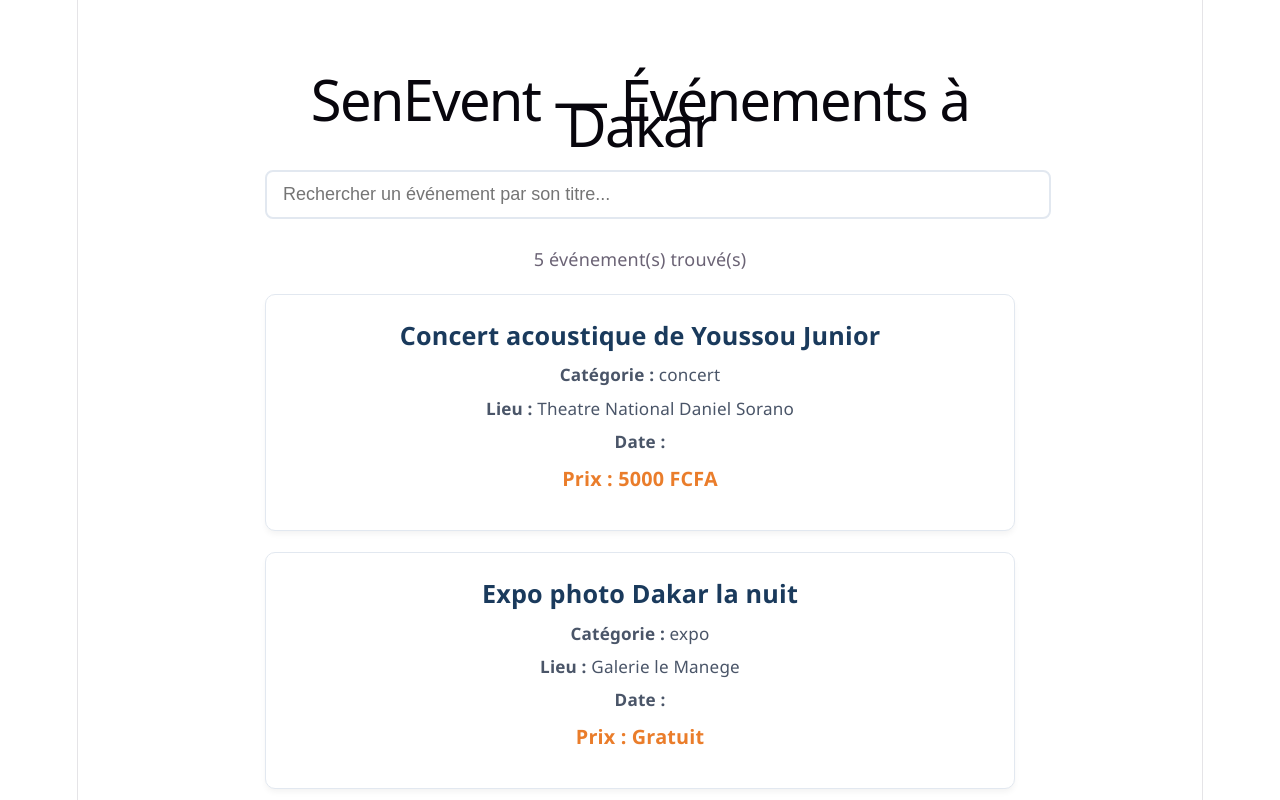
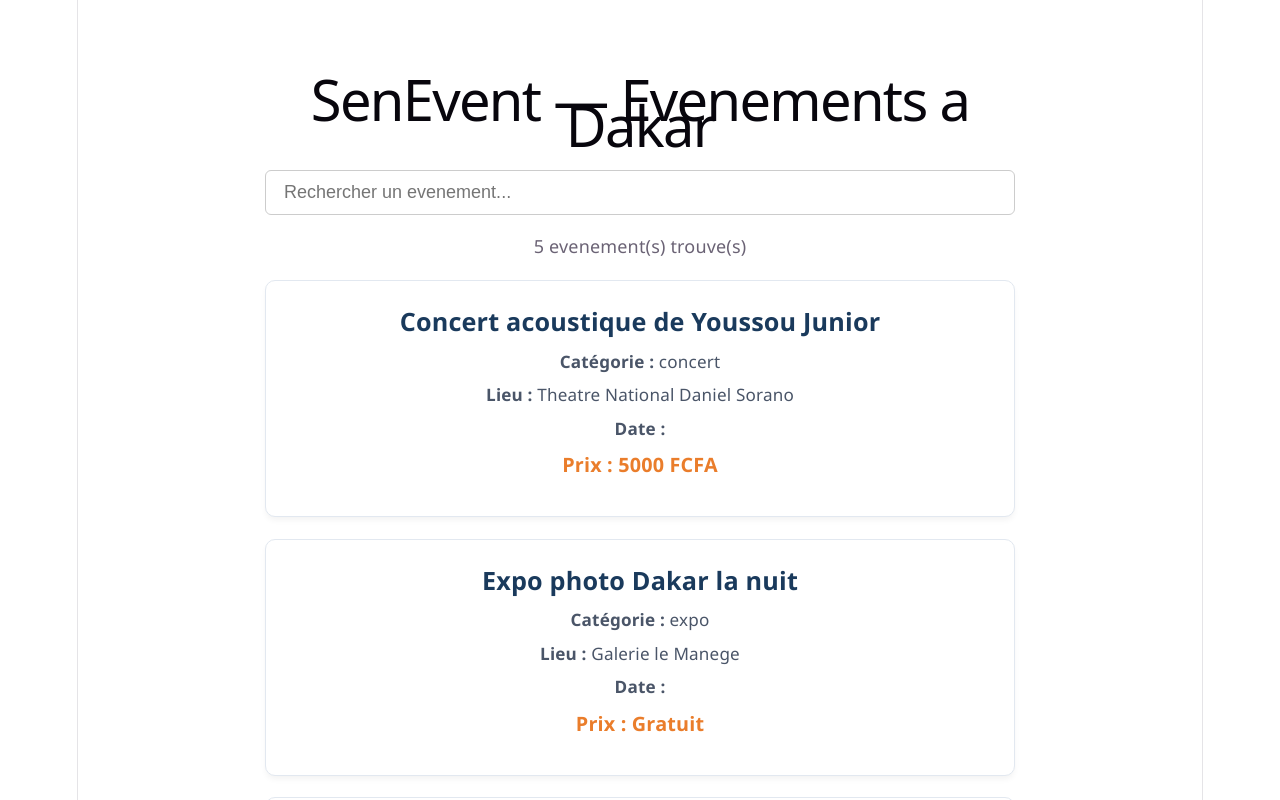
Before and after one commit to khadidiatou12/senevent, a React app in the folder apps/web/: page / in a window 1280 px wide. Shown: the top 800 px of the page. Built offline with nearby package versions, Linux system fonts and the light colour scheme; the HTML template or start-up script is replaced by a standard one.

Commit message:
titre de l onglet synchronise avec le compteur

```diff
--- a/apps/web/src/App.jsx
+++ b/apps/web/src/App.jsx
@@ -4,10 +4,10 @@ import SearchBar from './components/SearchBar';
 import styles from './App.module.css';
 
 const App = () => {
-  const [evenements, setEvenements] = useState([]);
-  const [chargement, setChargement] = useState(true);
-  const [erreur, setErreur] = useState(null);
-  const [recherche, setRecherche] = useState('');
+  const [evenements,  setEvenements]  = useState([]);
+  const [chargement, setChargement]  = useState(true);
+  const [erreur,     setErreur]      = useState(null);
+  const [recherche,  setRecherche]   = useState('');
 
   const charger = async () => {
     setChargement(true);
@@ -34,31 +34,34 @@ const App = () => {
     ev.titre.toLowerCase().includes(recherche.toLowerCase())
   );
 
+  useEffect(() => {
+    if (evenementsFiltres.length > 0) {
+      document.title = `(${evenementsFiltres.length}) SenEvent`;
+    } else {
+      document.title = 'SenEvent';
+    }
+  }, [evenementsFiltres.length]);
+
   return (
     <div className={styles.container}>
-      <h1 className={styles.titre}>SenEvent — Événements à Dakar</h1>
-
+      <h1 className={styles.titre}>SenEvent — Evenements a Dakar</h1>
       {chargement && (
-        <p className={styles.message}>Chargement des événements...</p>
+        <p className={styles.message}>Chargement des evenements...</p>
       )}
-
       {erreur && (
         <div className={styles.erreur}>
           <p>Erreur : {erreur}</p>
-          <button className={styles.bouton} onClick={charger}>
-            Réessayer
-          </button>
+          <button className={styles.bouton} onClick={charger}>Reessayer</button>
         </div>
       )}
-
       {!chargement && !erreur && (
         <>
           <SearchBar recherche={recherche} onRecherche={setRecherche} />
           <p className={styles.compteur}>
-            {evenementsFiltres.length} événement(s) trouvé(s)
+            {evenementsFiltres.length} evenement(s) trouve(s)
           </p>
           {evenementsFiltres.length === 0 ? (
-            <p className={styles.message}>Aucun événement ne correspond.</p>
+            <p className={styles.message}>Aucun evenement ne correspond.</p>
           ) : (
             evenementsFiltres.map(ev => (
               <EvenementCarte key={ev.id} ev={ev} afficherDetails={true} />
--- a/apps/web/src/components/SearchBar.jsx
+++ b/apps/web/src/components/SearchBar.jsx
@@ -1,14 +1,14 @@
-import styles from "./SearchBar.module.css";
+import styles from './SearchBar.module.css';
 
-const SearchBar = ({ valeur, onChangement }) => {
+const SearchBar = ({ recherche, onRecherche }) => {
   return (
-    <div className={styles.searchWrapper}>
+    <div className={styles.conteneur}>
       <input
+        className={styles.input}
         type="text"
-        className={styles.searchInput}
-        placeholder="Rechercher un événement par son titre..."
-        value={valeur}
-        onChange={(e) => onChangement(e.target.value)}
+        placeholder="Rechercher un evenement..."
+        value={recherche}
+        onChange={e => onRecherche(e.target.value)}
       />
     </div>
   );
--- a/apps/web/src/components/SearchBar.module.css
+++ b/apps/web/src/components/SearchBar.module.css
@@ -1,17 +1,18 @@
-.searchWrapper {
-  margin: 1.5rem 0;
+.conteneur {
+  margin: 1rem 0;
 }
 
-.searchInput {
+.input {
   width: 100%;
-  padding: 12px 16px;
+  padding: 0.6rem 1rem;
   font-size: 1rem;
-  border: 2px solid #e2e8f0;
-  border-radius: 8px;
-  outline: none;
-  transition: border-color 0.2s ease;
+  border: 1px solid #ccc;
+  border-radius: 6px;
+  box-sizing: border-box;
+  transition: border-color 0.2s;
 }
 
-.searchInput:focus {
-  border-color: #ea7d2b;
+.input:focus {
+  outline: none;
+  border-color: #1a3a5c;
 }
```
